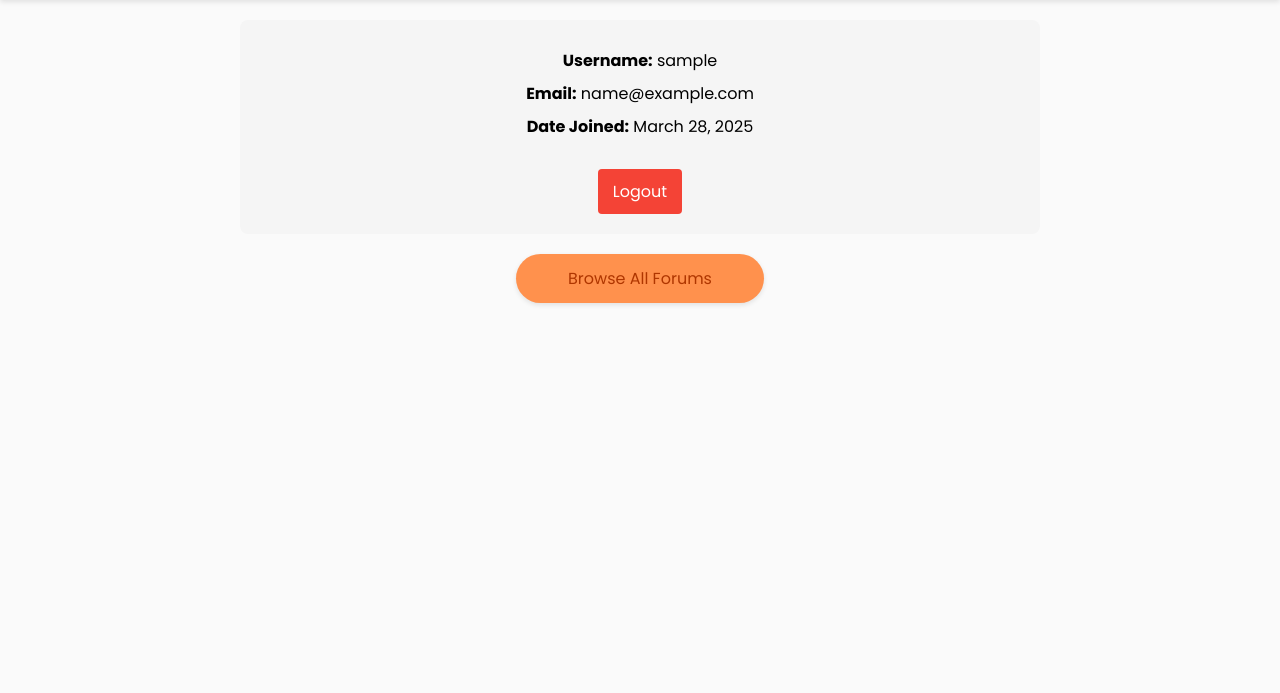
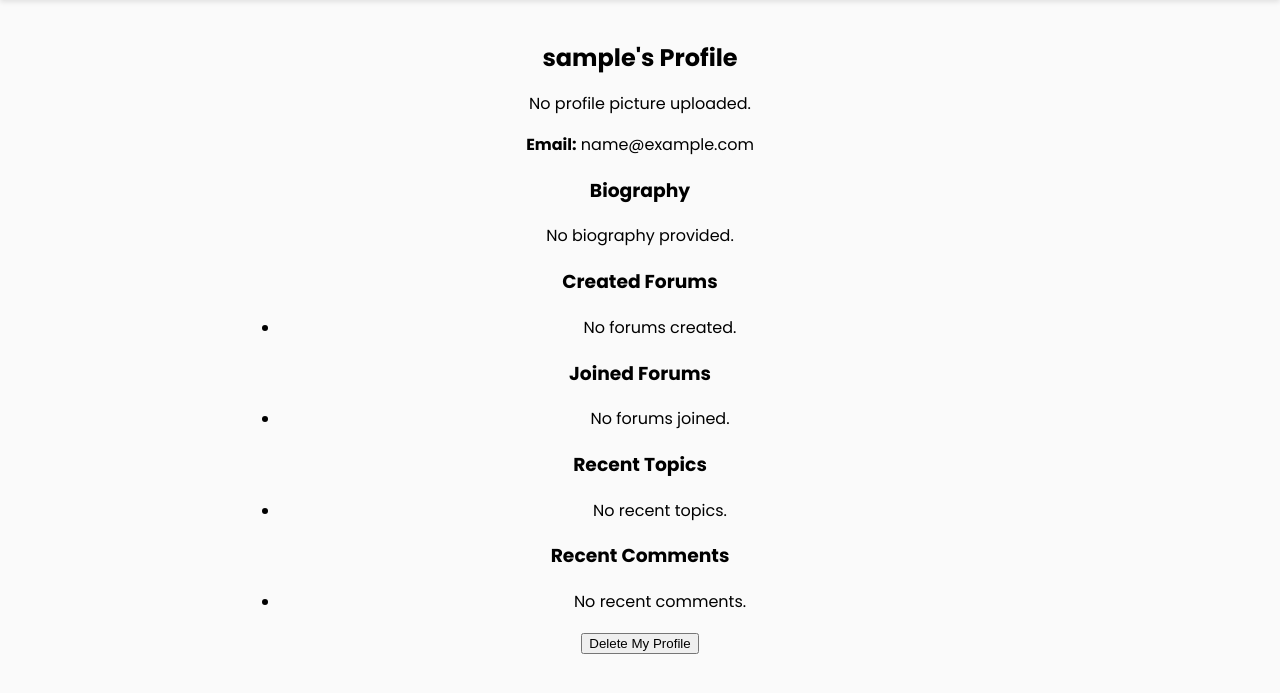
Before and after one commit to Ania2727/ChutterChums, a Django app: page /profile/ in a window 1280 px wide. Shown: the part 72-765 px from the top of the page. Run offline with Django 5.2, Linux system fonts and the light colour scheme; the visitor is signed in with stand-in values (Sample User, id 1); data that the repository does not hold is empty; some libraries are stand-ins or nearby versions.

Commit message:
Added biography and delete profile

```diff
--- a/users/templates/profile.html
+++ b/users/templates/profile.html
@@ -3,16 +3,34 @@
 
 {% block title %}ChatterChums - User Profile{% endblock %}
 
-
 {% block content %}
 <div class="profile-container">
     <div class="user-info">
-    <div class="user-details">
+        <div class="user-details">
             <p><strong>Username:</strong> {{ user.username }}</p>
             <p><strong>Email:</strong> {{ user.email }}</p>
             <p><strong>Date Joined:</strong> {{ user.date_joined|date:"F j, Y" }}</p>
+
+            {% if user.userprofile.bio %}
+                <p><strong>Bio:</strong> {{ user.userprofile.bio }}</p>
+            {% else %}
+                <p><strong>Bio:</strong> <em>No biography provided.</em></p>
+            {% endif %}
+
+            {% if user.userprofile.profile_pic %}
+                <p><strong>Profile Picture:</strong></p>
+                <img src="{{ user.userprofile.profile_pic.url }}" alt="Profile Picture" height="150">
+            {% endif %}
         </div>
+
         <div class="actions">
+            <a href="{% url 'users:edit_profile' %}" class="btn-edit">Edit Profile</a>
+            <form method="POST" action="{% url 'users:delete_profile' %}" style="display:inline;">
+                {% csrf_token %}
+                <button type="submit" class="btn-delete" onclick="return confirm('Are you sure you want to delete your profile? This action cannot be undone.')">
+                    Delete Profile
+                </button>
+            </form>
             <a href="{% url 'users:logout' %}" class="btn-logout">Logout</a>
         </div>
     </div>
--- a/users/templates/users/profile.html
+++ b/users/templates/users/profile.html
@@ -3,14 +3,22 @@
 {% block content %}
 <div class="profile-container">
     <h2>{{ request.user.username }}'s Profile</h2>
+
+    <!-- Profile Picture -->
     {% if request.user.userprofile.profile_pic %}
         <img src="{{ request.user.userprofile.profile_pic.url }}" alt="Profile Picture" height="150">
     {% else %}
         <p>No profile picture uploaded.</p>
     {% endif %}
+
+    <!-- Email -->
     <p><strong>Email:</strong> {{ request.user.userprofile.email }}</p>
-    <p><strong>Bio:</strong> {{ request.user.userprofile.bio }}</p>
 
+    <!-- Biography -->
+    <h3>Biography</h3>
+    <p>{{ request.user.userprofile.bio|default:"No biography provided." }}</p>
+
+    <!-- Created Forums -->
     <h3>Created Forums</h3>
     <ul>
         {% for forum in created_forums %}
@@ -20,6 +28,7 @@
         {% endfor %}
     </ul>
 
+    <!-- Joined Forums -->
     <h3>Joined Forums</h3>
     <ul>
         {% for forum in joined_forums %}
@@ -29,6 +38,7 @@
         {% endfor %}
     </ul>
 
+    <!-- Recent Topics -->
     <h3>Recent Topics</h3>
     <ul>
         {% for topic in recent_topics %}
@@ -38,6 +48,7 @@
         {% endfor %}
     </ul>
 
+    <!-- Recent Comments -->
     <h3>Recent Comments</h3>
     <ul>
         {% for comment in recent_comments %}
@@ -46,5 +57,13 @@
             <li>No recent comments.</li>
         {% endfor %}
     </ul>
+
+    <!-- Delete Profile Button -->
+    <form method="POST" action="{% url 'users:delete_profile' %}">
+        {% csrf_token %}
+        <button type="submit" onclick="return confirm('Are you sure you want to delete your profile? This cannot be undone.')">
+            Delete My Profile
+        </button>
+    </form>
 </div>
 {% endblock %}
--- a/users/urls.py
+++ b/users/urls.py
@@ -7,9 +7,12 @@ urlpatterns = [
     path('signup/', signup_view, name='signup'),
     path('login/', login_view, name='login'),
     path('profile/', profile_view, name='profile'),
+    path('delete/', delete_profile, name='delete_profile'),
     path('logout/', logout_view, name='logout'),
     path('quiz/', quiz_view, name='quiz'),
     path('explore/', explore_view, name='explore'),
     path('settings/', settings_view, name='settings'),
     path('forum-recommendations/', forum_recommendations, name='forum-recommendations'),
+    path('edit/', edit_profile_view, name='edit_profile'),
+
 ]
--- a/users/views.py
+++ b/users/views.py
@@ -9,8 +9,9 @@
 from django.http import JsonResponse
 from django.contrib import messages
 from forums.models import Forum, Topic, Comment
-from django.views.decorators.csrf import csrf_exempt
-from sklearn.feature_extraction.text import TfidfVectorizer
+from django.views.decorators.csrf import csrf_exempt, csrf_protect
+from django.contrib.auth.models import User
+from .forms import UserProfileForm
 
 @login_required
 def profile_view(request):
@@ -25,8 +26,17 @@
         'recent_topics': recent_topics,
         'recent_comments': recent_comments,
     }
-    return render(request, 'profile.html', context)
+    return render(request, 'users/profile.html', context)
 
+@csrf_protect
+@login_required
+def delete_profile(request):
+    if request.method == 'POST':
+        user = request.user
+        logout(request)
+        user.delete()
+        return redirect('home')  # Or redirect to a goodbye page
+    return redirect('users:profile')
 
 @login_required
 def settings_view(request):
@@ -35,7 +45,6 @@
 def logout_view(request):
     logout(request)
     return redirect('home')  # Redirect to home page after logout
-
 
 def signup_view(request):
     # Redirect if already logged in
@@ -47,7 +56,7 @@
         if form.is_valid():
             user = form.save()
             login(request, user)
-            return redirect('users:quiz')  # Redirect to profile after signup
+            return redirect('users:quiz')  # Redirect to quiz after signup
         else:
             # Non-field errors first
             if form.non_field_errors():
@@ -63,7 +72,6 @@
         form = CustomUserCreationForm()
     return render(request, 'signup.html', {'form': form})
 
-
 def login_view(request):
     # Redirect if already logged in
     if request.user.is_authenticated:
@@ -73,8 +81,8 @@
     if request.method == 'GET':
         storage = messages.get_messages(request)
         for message in storage:
-            pass  # Iterating through all the messages marks them as read
-        storage.used = True  # Mark the storage as processed
+            pass
+        storage.used = True
 
     if request.method == 'POST':
         form = AuthenticationForm(request, data=request.POST)
@@ -120,22 +128,39 @@
             forum_titles = [forum.title for forum in forums]
 
             if not forum_texts:
-                return JsonResponse({"recommendations": []})  # No forums available
+                return JsonResponse({"recommendations": []})
 
             # TF-IDF for similarity matching
             vectorizer = TfidfVectorizer().fit_transform([selected_interests] + forum_texts)
             cosine_similarities = (vectorizer * vectorizer.T).toarray()[0, 1:]
 
-            # Rank forums by similarity
-            ranked_indices = np.argsort(cosine_similarities)[::-1][:5]  # Top 5
-            recommended_forums = [{"id": forums[i].id, "title": forum_titles[i], "description": forum_texts[i]} for i in ranked_indices]
+            ranked_indices = np.argsort(cosine_similarities)[::-1][:5]
+            recommended_forums = [
+                {
+                    "id": forums[i].id,
+                    "title": forum_titles[i],
+                    "description": forum_texts[i],
+                }
+                for i in ranked_indices
+            ]
 
             # Store recommendations in session
             request.session['recommended_forums'] = recommended_forums
-
-            # Redirect to explore page after saving the session data
             return redirect('users:explore')
         except Exception as e:
             return JsonResponse({"error": str(e)}, status=500)
 
     return JsonResponse({"error": "Invalid request"}, status=400)
+
+def edit_profile_view(request):
+    profile = request.user.userprofile
+
+    if request.method == 'POST':
+        form = UserProfileForm(request.POST, request.FILES, instance=profile)
+        if form.is_valid():
+            form.save()
+            return redirect('users:profile')
+    else:
+        form = UserProfileForm(instance=profile)
+
+    return render(request, 'users/edit_profile.html', {'form': form})
```
Also changed, not shown: users/forms.py (+18 -11 lines), users/templates/users/edit_profile.html (added, +10 -0 lines).
